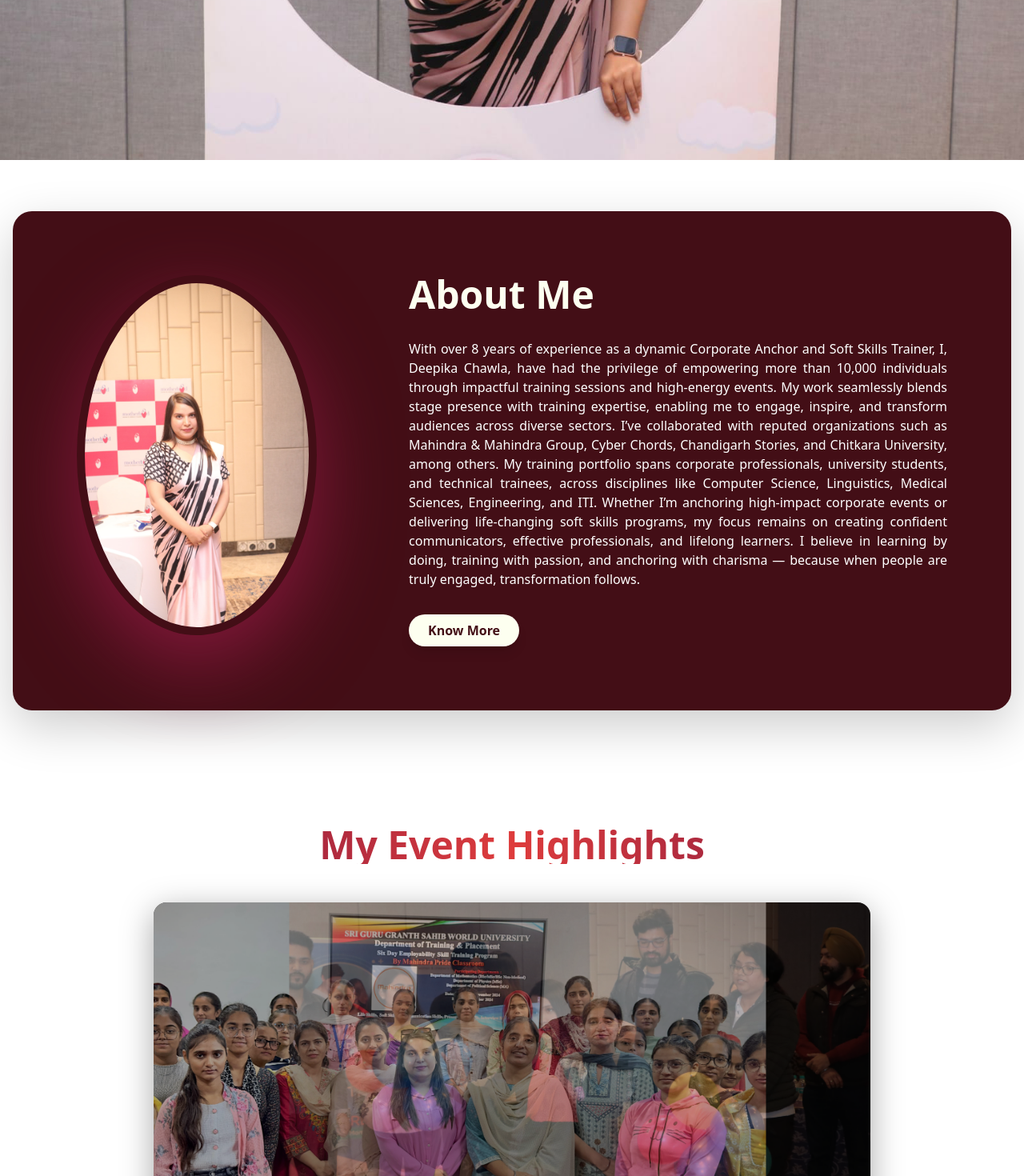
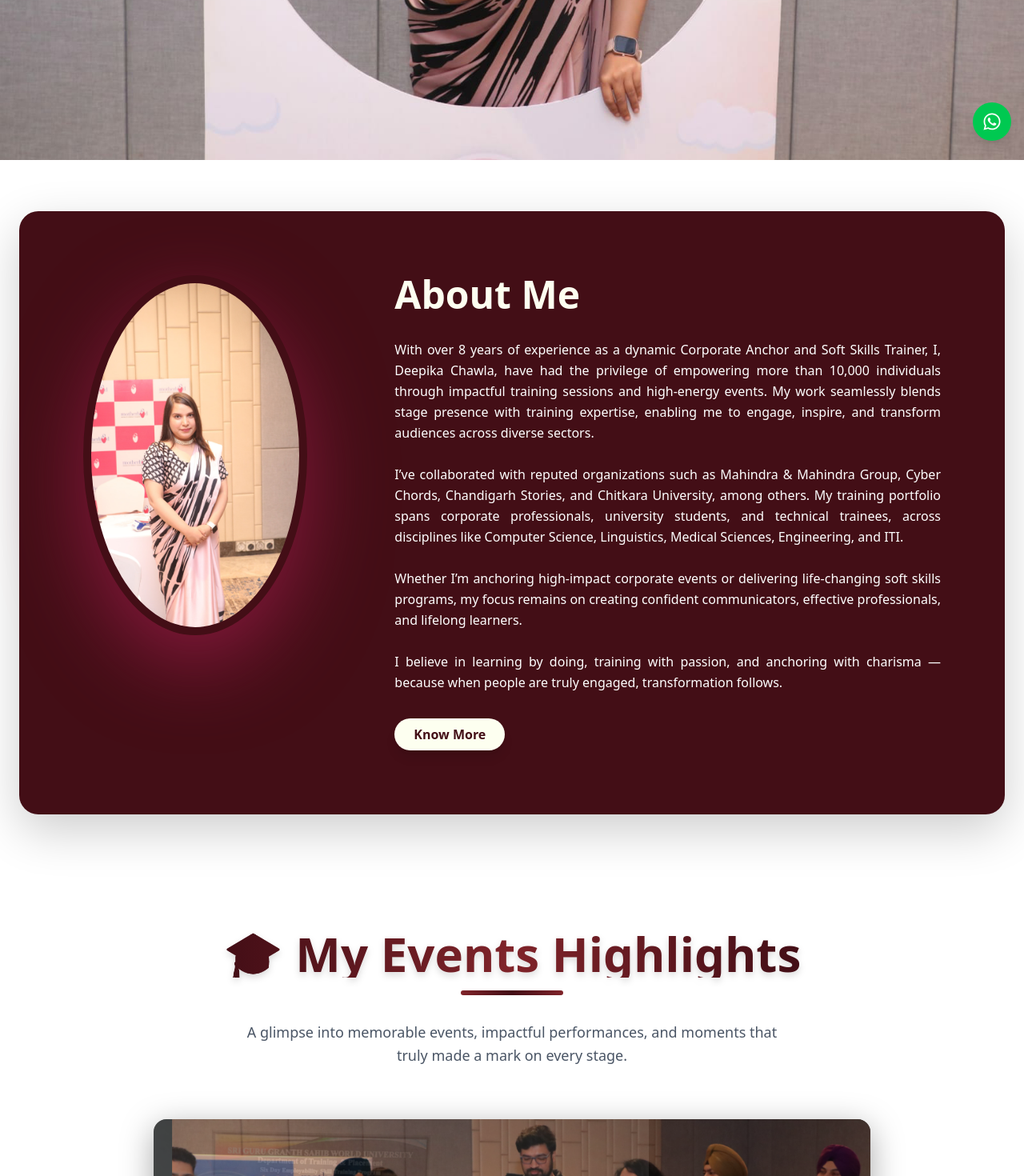
Before and after one commit to AnuragSharma2005/freelancing, a React (Vite) app: page / in a window 1280 px wide. Shown: the part 600-2070 px from the top of the page at 80% size. Built offline with nearby package versions, Linux system fonts and the light colour scheme.

Commit message:
Adding eventSlider Heading

```diff
--- a/src/App.jsx
+++ b/src/App.jsx
@@ -13,6 +13,7 @@ import Brands from "./Components/Brands";
 import Events from "./Components/Events";
 import ScrollToTop from './Components/ScrollToTop';
 import Banner from "./Components/Banner";
+import FloatingContactButton from "./Components/FloatingContactButton";
 function App() {
   return (
     <Router>
@@ -33,6 +34,7 @@ function App() {
           </Routes>
         </main>
         <Footer />
+        <FloatingContactButton />
       </div>
     </Router>
   );
--- a/src/Components/About.jsx
+++ b/src/Components/About.jsx
@@ -25,25 +25,25 @@ const About = () => {
   const navigate = useNavigate();
 
   return (
-<section id="about" className="py-16 flex justify-center px-4 scroll-mt-40">
-
-
+    <section
+      id="about"
+      className="py-10 sm:py-16 px-4 sm:px-6 flex justify-center scroll-mt-40"
+    >
       <motion.div
-        className="w-full max-w-screen-xl bg-[#430e16] rounded-3xl shadow-[0_20px_60px_rgba(0,0,0,0.2)] p-12 md:p-20"
+        className="w-full max-w-screen-xl bg-[#430e16] rounded-3xl shadow-[0_20px_60px_rgba(0,0,0,0.2)] p-6 sm:p-12 md:p-20"
         variants={containerVariants}
         initial="hidden"
         whileInView="show"
         viewport={{ once: true, amount: 0.3 }}
       >
-        <div className="flex flex-col md:flex-row justify-between items-start gap-12">
-
+        <div className="flex flex-col md:flex-row justify-between items-start gap-10 md:gap-12">
           {/* 🟦 Image Block */}
           <motion.div
-            className="order-1 w-full md:w-1/2 flex justify-center md:justify-start px-4 md:px-0"
+            className="w-full md:w-1/2 flex justify-center md:justify-start"
             variants={fadeInUp}
           >
             <div
-                className="w-[100%] sm:w-[300px] h-[340px] md:h-[450px] shadow-xl"
+              className="w-[220px] sm:w-[280px] h-[220px] sm:h-[280px] md:h-[450px] shadow-xl"
               style={{
                 borderRadius: '50%',
                 boxShadow: '0 35px 100px #85193C',
@@ -57,45 +57,56 @@ const navigate = useNavigate();
                 style={{ borderRadius: '50%' }}
               />
             </div>
-
           </motion.div>
 
-
+          {/* 🟨 Text Block */}
           <motion.div
-            className="order-2 w-full md:w-11/12 text-white px-4 md:px-0 text-left"
+            className="w-full text-white text-left"
             variants={fadeInUp}
           >
-            <h2 className="text-5xl font-bold mb-8 bg-[#FDFFF0] bg-clip-text text-transparent">
+            <h2 className="text-3xl sm:text-4xl md:text-5xl font-bold mb-6 sm:mb-8 bg-[#FDFFF0] bg-clip-text text-transparent">
               About Me
             </h2>
-            <p className="mb-4 text-justify">
-
-With over 8 years of experience as a dynamic Corporate Anchor and Soft Skills Trainer, I, Deepika Chawla, have had the privilege of empowering more than 10,000 individuals through impactful training sessions and high-energy events. My work seamlessly blends stage presence with training expertise, enabling me to engage, inspire, and transform audiences across diverse sectors.
-
-I’ve collaborated with reputed organizations such as Mahindra & Mahindra Group, Cyber Chords, Chandigarh Stories, and Chitkara University, among others. My training portfolio spans corporate professionals, university students, and technical trainees, across disciplines like Computer Science, Linguistics, Medical Sciences, Engineering, and ITI.
-
-Whether I’m anchoring high-impact corporate events or delivering life-changing soft skills programs, my focus remains on creating confident communicators, effective professionals, and lifelong learners.
-
-I believe in learning by doing, training with passion, and anchoring with charisma — because when people are truly engaged, transformation follows.
-
+            <p className="text-sm sm:text-base leading-relaxed text-justify mb-4">
+              With over 8 years of experience as a dynamic Corporate Anchor and
+              Soft Skills Trainer, I, Deepika Chawla, have had the privilege of
+              empowering more than 10,000 individuals through impactful training
+              sessions and high-energy events. My work seamlessly blends stage
+              presence with training expertise, enabling me to engage, inspire,
+              and transform audiences across diverse sectors.
+              <br />
+              <br />
+              I’ve collaborated with reputed organizations such as Mahindra &
+              Mahindra Group, Cyber Chords, Chandigarh Stories, and Chitkara
+              University, among others. My training portfolio spans corporate
+              professionals, university students, and technical trainees, across
+              disciplines like Computer Science, Linguistics, Medical Sciences,
+              Engineering, and ITI.
+              <br />
+              <br />
+              Whether I’m anchoring high-impact corporate events or delivering
+              life-changing soft skills programs, my focus remains on creating
+              confident communicators, effective professionals, and lifelong
+              learners.
+              <br />
+              <br />
+              I believe in learning by doing, training with passion, and
+              anchoring with charisma — because when people are truly engaged,
+              transformation follows.
             </p>
 
             <motion.button
               className="mt-4 px-6 py-2 bg-[#FDFFF0] text-[#430e16] font-semibold rounded-full cursor-pointer hover:bg-[#DE3C3C] transition duration-300 shadow-lg"
               whileHover={{ scale: 1.05 }}
               whileTap={{ scale: 0.95 }}
-              onClick={() => navigate('/aboutpage')} // 👈 Update this path
+              onClick={() => navigate('/aboutpage')}
             >
               Know More
             </motion.button>
-
           </motion.div>
-
         </div>
       </motion.div>
-
     </section>
-
   );
 };
 
--- a/src/Components/Banner.jsx
+++ b/src/Components/Banner.jsx
@@ -1,11 +1,13 @@
 import React from 'react';
 import { Link } from 'react-router-dom';
+import { motion } from "framer-motion";
 
 const Banner = () => {
   return (
     <section className="w-full px-4 md:px-0 mt-20">
-      {/* Image Section */}
+
       <div className="relative w-full max-w-6xl mx-auto rounded-[60px] overflow-visible shadow-xl h-[300px] group">
+
         {/* Background Image */}
         <img
           src="/Anchor.jpg"
@@ -13,7 +15,7 @@ const Banner = () => {
           className="w-full h-full object-cover rounded-[60px]"
         />
 
-  {/* Very Soft Blur Overlay */}
+        {/* Soft Blur Overlay */}
         <div className="absolute inset-0 bg-black/10 backdrop-blur-[1px] group-hover:backdrop-blur-[2px] transition-all duration-500 rounded-[60px] flex items-center justify-center">
           <h2 className="text-white text-2xl md:text-4xl font-bold text-center px-6 drop-shadow-sm">
             From Corporate to Cultural – Anchoring It All
@@ -27,17 +29,17 @@ const Banner = () => {
               CONTACT US
             </button>
           </Link>
+
+          {/* This button is hidden on small screens */}
           <Link to="/events">
-                <button className="bg-yellow-500 hover:bg-yellow-600 text-black font-semibold px-6 py-2 rounded-full cursor-pointer shadow-lg">
+            <button className="hidden md:inline-block bg-yellow-500 hover:bg-yellow-600 text-black font-semibold px-6 py-2 rounded-full cursor-pointer shadow-lg">
               KNOW MORE
             </button>
           </Link>
         </div>
-
       </div>
 
-
-      {/* Spacer to prevent overlap below */}
+      {/* Spacer to prevent overlap */}
       <div className="mt-16 md:mt-20"></div>
     </section>
   );
--- a/src/Components/Contact.jsx
+++ b/src/Components/Contact.jsx
@@ -182,7 +182,7 @@ const Contact = () => {
         transition={{ duration: 0.6, delay: 0.8 }}
         viewport={{ once: false }}
       >
-        Motivational Speaker | Author | Life Coach
+        Anchor | Corporate Trainer
       </motion.p>
     </div>
 
@@ -212,31 +212,65 @@ const Contact = () => {
     {/* Social Icons */}
     <div className="flex flex-wrap justify-center md:justify-start gap-2 md:gap-3 mb-4 md:mb-5 text-base md:text-2xl">
   {[
-        { icon: FaWhatsapp, bg: "bg-green-600 hover:bg-green-500", delay: 0 },
+    {
+      icon: FaWhatsapp,
+      bg: "bg-green-600 hover:bg-green-500",
+      delay: 0,
+      link: "https://wa.me/918837735452", // Replace with actual number
+    },
     {
       icon: FaInstagram,
       bg: "bg-gradient-to-br from-yellow-400 via-pink-500 to-purple-600 hover:opacity-90",
       delay: 0.1,
+      link: "https://www.instagram.com/deepikaa.1996?utm_source=qr&igsh=MXR6NGMxOGVueHZxNA==",
     },
-        { icon: FaFacebookF, bg: "bg-blue-700 hover:bg-blue-600", delay: 0.2 },
-        { icon: FaXTwitter, bg: "bg-black hover:bg-gray-800", delay: 0.3 },
-        { icon: FaYoutube, bg: "bg-red-600 hover:bg-red-500", delay: 0.4 },
-        { icon: FaLinkedin, bg: "bg-[#0077B5] hover:bg-[#005983]", delay: 0.5 },
+    // {
+    //   icon: FaFacebookF,
+    //   bg: "bg-blue-700 hover:bg-blue-600",
+    //   delay: 0.2,
+    //   link: "https://www.facebook.com/deepikaa.1996", // Replace with correct username
+    // },
+    {
+      icon: FaXTwitter,
+      bg: "bg-black hover:bg-gray-800",
+      delay: 0.3,
+      link: "https://twitter.com/deepikaa_1996", // Replace with correct handle
+    },
+    // {
+    //   icon: FaYoutube,
+    //   bg: "bg-red-600 hover:bg-red-500",
+    //   delay: 0.4,
+    //   link: "https://www.youtube.com/@deepikaachawla", // Replace with correct channel
+    // },
+    {
+      icon: FaLinkedin,
+      bg: "bg-[#0077B5] hover:bg-[#005983]",
+      delay: 0.5,
+      link: "https://www.linkedin.com/in/deepika-chawla-9b2674180?utm_source=share&utm_campaign=share_via&utm_content=profile&utm_medium=android_app", // Replace with correct profile
+    },
   ].map((social, index) => (
     <motion.a
       key={index}
-          href="#"
+      href={social.link}
+      target="_blank"
+      rel="noopener noreferrer"
       className={`${social.bg} text-white p-2 md:p-3 rounded-full`}
       initial={{ opacity: 0, scale: 0 }}
       whileInView={{ opacity: 1, scale: 1 }}
       whileHover={{ scale: 1.15, rotate: 5 }}
-          transition={{ type: "spring", stiffness: 300, damping: 20, delay: 1.4 + social.delay }}
+      transition={{
+        type: "spring",
+        stiffness: 300,
+        damping: 20,
+        delay: 1.4 + social.delay,
+      }}
       viewport={{ once: false }}
     >
       <social.icon />
     </motion.a>
   ))}
 </div>
+
 
     {/* Contact Info */}
     <motion.div
@@ -247,18 +281,18 @@ const Contact = () => {
       viewport={{ once: false }}
     >
       <motion.span
-        className="text-white"
+        className="text-white cursor-pointer"
         whileHover={{ scale: 1.05, color: "#10b981" }}
         transition={{ duration: 0.2 }}
       >
-        +91 80548 11273
+        +91 88377-35452
       </motion.span>
       <motion.span
-        className="text-white"
+        className="text-white cursor-pointer"
         whileHover={{ scale: 1.05, color: "#10b981" }}
         transition={{ duration: 0.2 }}
       >
-        satwinder.coach@gmail.com
+        Dc884871@gmail.com
       </motion.span>
     </motion.div>
   </motion.div>
@@ -438,7 +472,6 @@ const Contact = () => {
   </div>
 
   <div className="grid lg:grid-cols-3 gap-12 items-start">
-    {/* Left Side - Phone Mockup with Professional Photo */}
     <div className="hidden lg:flex lg:col-span-1 justify-center">
       <div className="relative">
         <div className="relative w-72 h-[580px] bg-gradient-to-b from-gray-800 to-gray-900 rounded-[3rem] p-2 shadow-2xl">
@@ -461,7 +494,6 @@ const Contact = () => {
       </div>
     </div>
 
-    {/* Right Side - Professional Contact Form */}
     <div className="lg:col-span-2">
       <div className="bg-gray-800/50 backdrop-blur-sm border border-gray-700/50 rounded-2xl p-8 md:p-12">
         <h2 className="text-3xl font-bold text-white mb-8">Send us a Message</h2>
--- a/src/Components/EventSlider.jsx
+++ b/src/Components/EventSlider.jsx
@@ -48,9 +48,38 @@ const EventSlider = () => {
  return (
   <div className="w-full max-w-4xl mx-auto mt-20 mb-16 px-4 sm:px-0">
     {/* 🔠 Heading */}
-   <h2 className="text-4xl sm:text-5xl font-extrabold text-center mb-12 bg-gradient-to-r from-[#85193C] via-[#DE3C3C] to-[#85193C] text-transparent bg-clip-text">
-  My Event Highlights
-  </h2>
+ <motion.div
+          initial={{ opacity: 0, y: -50 }}
+          animate={{ opacity: 1, y: 0 }}
+          transition={{ duration: 0.8, delay: 0.2 }}
+          className="text-center mb-16"
+        >
+          <motion.div
+            initial={{ scale: 0.9 }}
+            animate={{ scale: 1 }}
+            transition={{ duration: 0.6, delay: 0.4 }}
+            className="relative mx-auto max-w-fit mb-8"
+          >
+            <h1 className="text-5xl md:text-6xl font-extrabold text-transparent bg-clip-text bg-gradient-to-r from-[#430e16] via-[#80242a] to-[#430e16] text-center drop-shadow-lg">
+              🎓 My Events Highlights
+            </h1>
+            <motion.div
+              className="h-1.5 w-32 mx-auto mt-4 bg-gradient-to-r from-[#80242a] via-[#430e16] to-[#80242a] rounded-full shadow-lg"
+              initial={{ width: 0 }}
+              animate={{ width: 128 }}
+              transition={{ duration: 0.8, delay: 0.6 }}
+            />
+          </motion.div>
+          <motion.p
+            initial={{ opacity: 0 }}
+            animate={{ opacity: 1 }}
+            transition={{ duration: 0.6, delay: 0.8 }}
+            className="text-lg text-gray-600 max-w-2xl mx-auto leading-relaxed"
+          >
+            A glimpse into memorable events, impactful performances, and moments that truly made a mark on every stage.
+          </motion.p>
+
+        </motion.div>
 
     {/* 🖼️ Slider */}
     <div className="relative w-full overflow-hidden rounded-2xl shadow-[0_10px_40px_rgba(0,0,0,0.35)]">
--- /dev/null
+++ b/src/Components/FloatingContactButton.jsx
@@ -0,0 +1,26 @@
+// src/Components/FloatingContactButton.jsx
+import { FaWhatsapp } from "react-icons/fa";
+
+const FloatingContactButton = () => {
+  return (
+    <div className="fixed bottom-6 right-4 z-50 group">
+      {/* Tooltip on the left */}
+      <div className="absolute right-14 top-1/2 -translate-y-1/2 bg-[#430e16] text-white text-xs px-3 py-1 rounded shadow-md opacity-0 group-hover:opacity-100 transition-opacity duration-300 pointer-events-none">
+        WhatsApp
+      </div>
+
+      {/* WhatsApp Button */}
+      <a
+        href="https://wa.me/919999999999" // Replace with your number
+        target="_blank"
+        rel="noopener noreferrer"
+        className="w-12 h-12 flex items-center justify-center bg-green-500 text-white rounded-full shadow-lg hover:scale-110 transition-transform"
+        aria-label="Chat on WhatsApp"
+      >
+        <FaWhatsapp size={24} />
+      </a>
+    </div>
+  );
+};
+
+export default FloatingContactButton;
```
Lines whose indentation alone changed are shown as unchanged.
